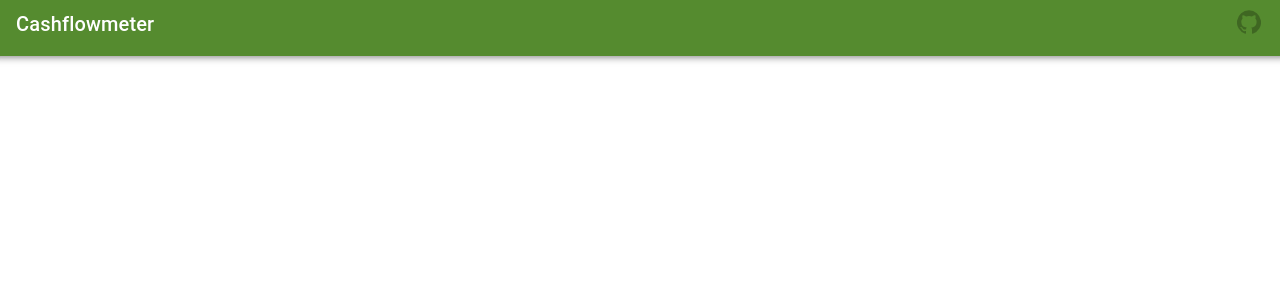
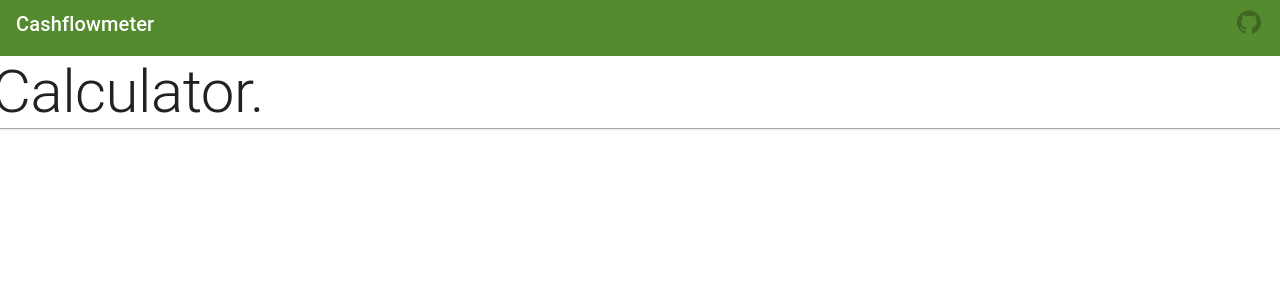
Before and after one commit to itsca/cashflowmeter, a React (Create React App) app: page /calculator in a window 1280 px wide. Shown: the top 300 px of the page. Built offline with nearby package versions, Linux system fonts and the light colour scheme.

Commit message:
• Adds basic calculator component and calculator route

```diff
--- a/src/Components/Layout/Layout.tsx
+++ b/src/Components/Layout/Layout.tsx
@@ -3,6 +3,7 @@ import { Grid, Paper } from '@material-ui/core';
 import HomePage from '../../Containers/HomePage/HomePage';
 import MainBar from '../MainBar/MainBar';
 import { Route, Link } from 'react-router-dom';
+import Calculator from '../../Containers/Calculator/Calculator';
 
 const Layout: React.FC = () => {
   return (
@@ -12,6 +13,7 @@ const Layout: React.FC = () => {
       </Grid>
       <Grid container xs={12}>
         <Route path="/" exact component={HomePage} />
+        <Route path="/calculator" exact component={Calculator} />
       </Grid>
     </Grid>
   );
--- /dev/null
+++ b/src/Containers/Calculator/Calculator.tsx
@@ -0,0 +1,24 @@
+import React from 'react';
+import Typography from '@material-ui/core/Typography';
+import { Grid, List, ListItem, ListItemText, Paper, Button, Divider, Card } from '@material-ui/core';
+
+interface Props {
+}
+
+export default class Calculator extends React.Component<Props> {
+
+
+  render(): JSX.Element {
+    return (
+      <Grid item xs={12}>
+        <Grid item xs={12}>
+          <Card>
+            <Typography variant="h2">
+              Calculator.
+            </Typography>
+          </Card>
+        </Grid>
+      </Grid>
+    );
+  }
+}
```
Also changed, not shown: 1 other file (tests, documents, lock files or other folders).
